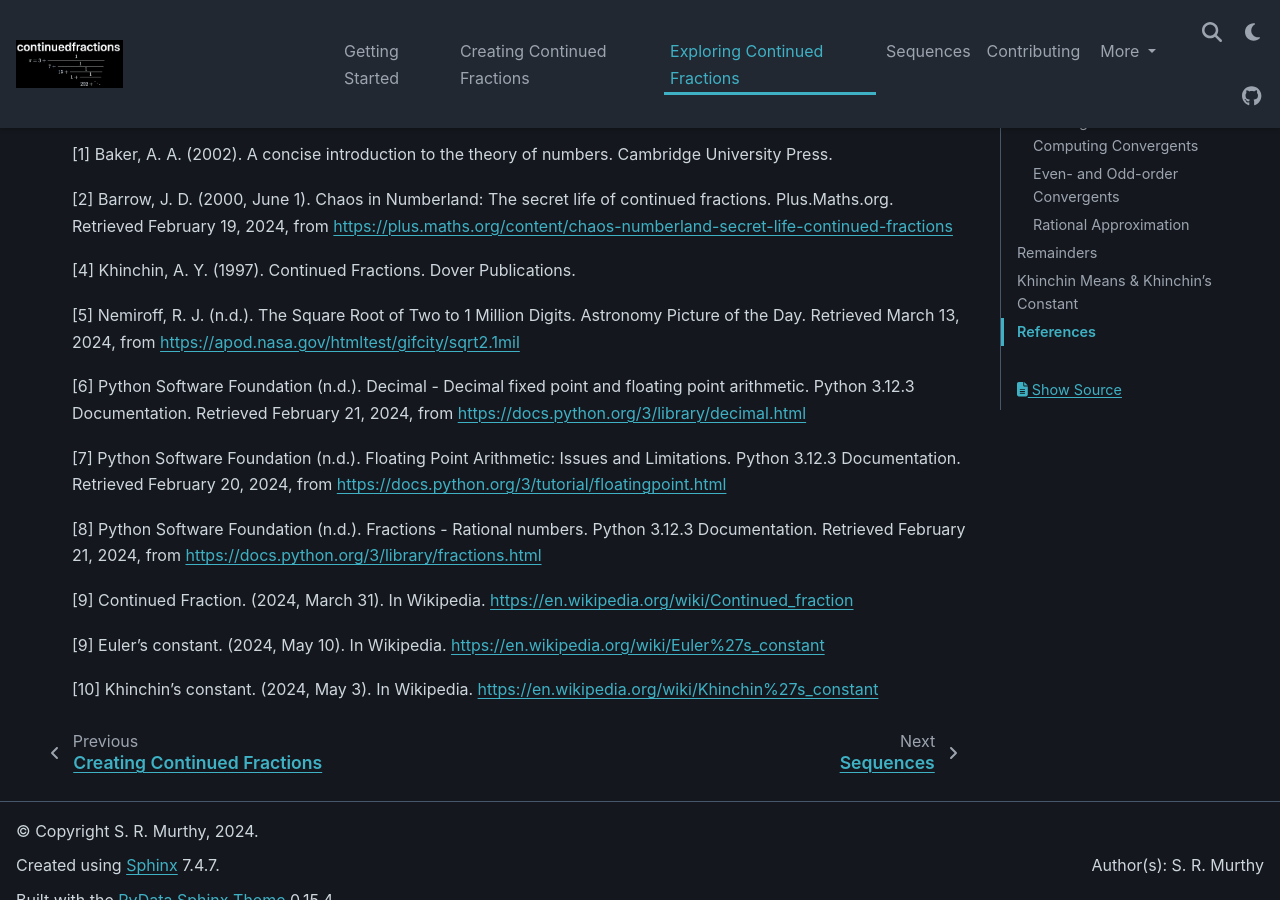
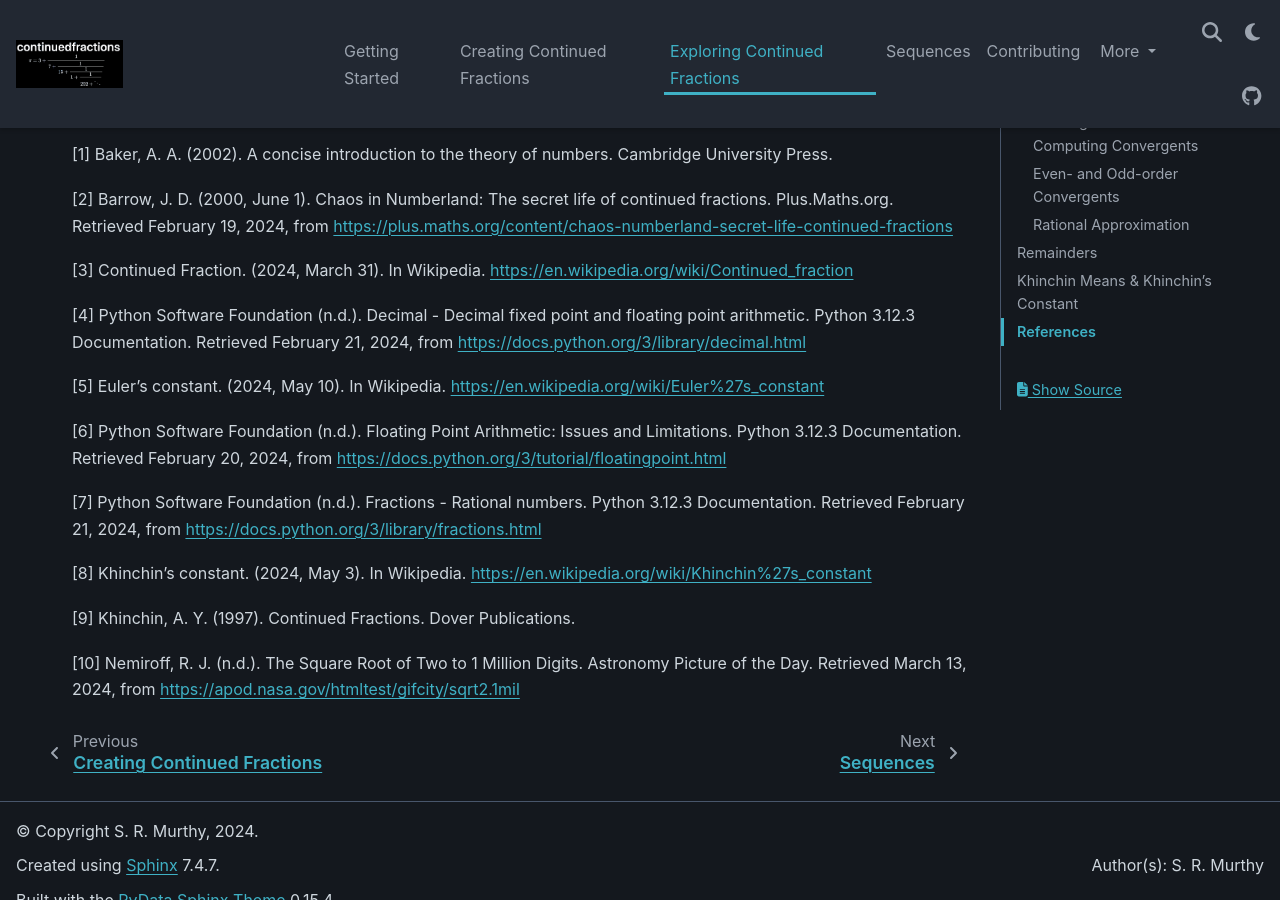
Before and after one commit to sr-murthy/continuedfractions, a Sphinx documentation site: the page built from docs/sources/exploring-continued-fractions.rst, in a window 1280 px wide and 900 px high, scrolled down 9388 px. Built offline with Sphinx 7.4.7 and the PyData theme 0.15.4, drawn with Linux system fonts in a browser that asks for light colours; nearby versions of some CDN libraries.

Commit message:
docs: fix ordering of reference entries in Sphinx docs

```diff
--- a/docs/sources/exploring-continued-fractions.rst
+++ b/docs/sources/exploring-continued-fractions.rst
@@ -402,18 +402,18 @@ References
 
 [2] Barrow, J. D. (2000, June 1). Chaos in Numberland: The secret life of continued fractions. Plus.Maths.org. Retrieved February 19, 2024, from https://plus.maths.org/content/chaos-numberland-secret-life-continued-fractions
 
-[4] Khinchin, A. Y. (1997). Continued Fractions. Dover Publications.
+[3] Continued Fraction. (2024, March 31). In Wikipedia. https://en.wikipedia.org/wiki/Continued_fraction
 
-[5] Nemiroff, R. J. (n.d.). The Square Root of Two to 1 Million Digits. Astronomy Picture of the Day. Retrieved March 13, 2024, from https://apod.nasa.gov/htmltest/gifcity/sqrt2.1mil
+[4] Python Software Foundation (n.d.). Decimal - Decimal fixed point and floating point arithmetic. Python 3.12.3 Documentation. Retrieved February 21, 2024, from https://docs.python.org/3/library/decimal.html
 
-[6] Python Software Foundation (n.d.). Decimal - Decimal fixed point and floating point arithmetic. Python 3.12.3 Documentation. Retrieved February 21, 2024, from https://docs.python.org/3/library/decimal.html
+[5] Euler's constant. (2024, May 10). In Wikipedia. https://en.wikipedia.org/wiki/Euler%27s_constant
 
-[7] Python Software Foundation (n.d.). Floating Point Arithmetic: Issues and Limitations. Python 3.12.3 Documentation. Retrieved February 20, 2024, from https://docs.python.org/3/tutorial/floatingpoint.html
+[6] Python Software Foundation (n.d.). Floating Point Arithmetic: Issues and Limitations. Python 3.12.3 Documentation. Retrieved February 20, 2024, from https://docs.python.org/3/tutorial/floatingpoint.html
 
-[8] Python Software Foundation (n.d.). Fractions - Rational numbers. Python 3.12.3 Documentation. Retrieved February 21, 2024, from https://docs.python.org/3/library/fractions.html
+[7] Python Software Foundation (n.d.). Fractions - Rational numbers. Python 3.12.3 Documentation. Retrieved February 21, 2024, from https://docs.python.org/3/library/fractions.html
 
-[9] Continued Fraction. (2024, March 31). In Wikipedia. https://en.wikipedia.org/wiki/Continued_fraction
+[8] Khinchin's constant. (2024, May 3). In Wikipedia. https://en.wikipedia.org/wiki/Khinchin%27s_constant
 
-[9] Euler's constant. (2024, May 10). In Wikipedia. https://en.wikipedia.org/wiki/Euler%27s_constant
+[9] Khinchin, A. Y. (1997). Continued Fractions. Dover Publications.
 
-[10] Khinchin's constant. (2024, May 3). In Wikipedia. https://en.wikipedia.org/wiki/Khinchin%27s_constant
+[10] Nemiroff, R. J. (n.d.). The Square Root of Two to 1 Million Digits. Astronomy Picture of the Day. Retrieved March 13, 2024, from https://apod.nasa.gov/htmltest/gifcity/sqrt2.1mil
```
Also changed, not shown: docs/sources/creating-continued-fractions.rst (+6 -6 lines), docs/sources/sequences.rst (+7 -7 lines).
